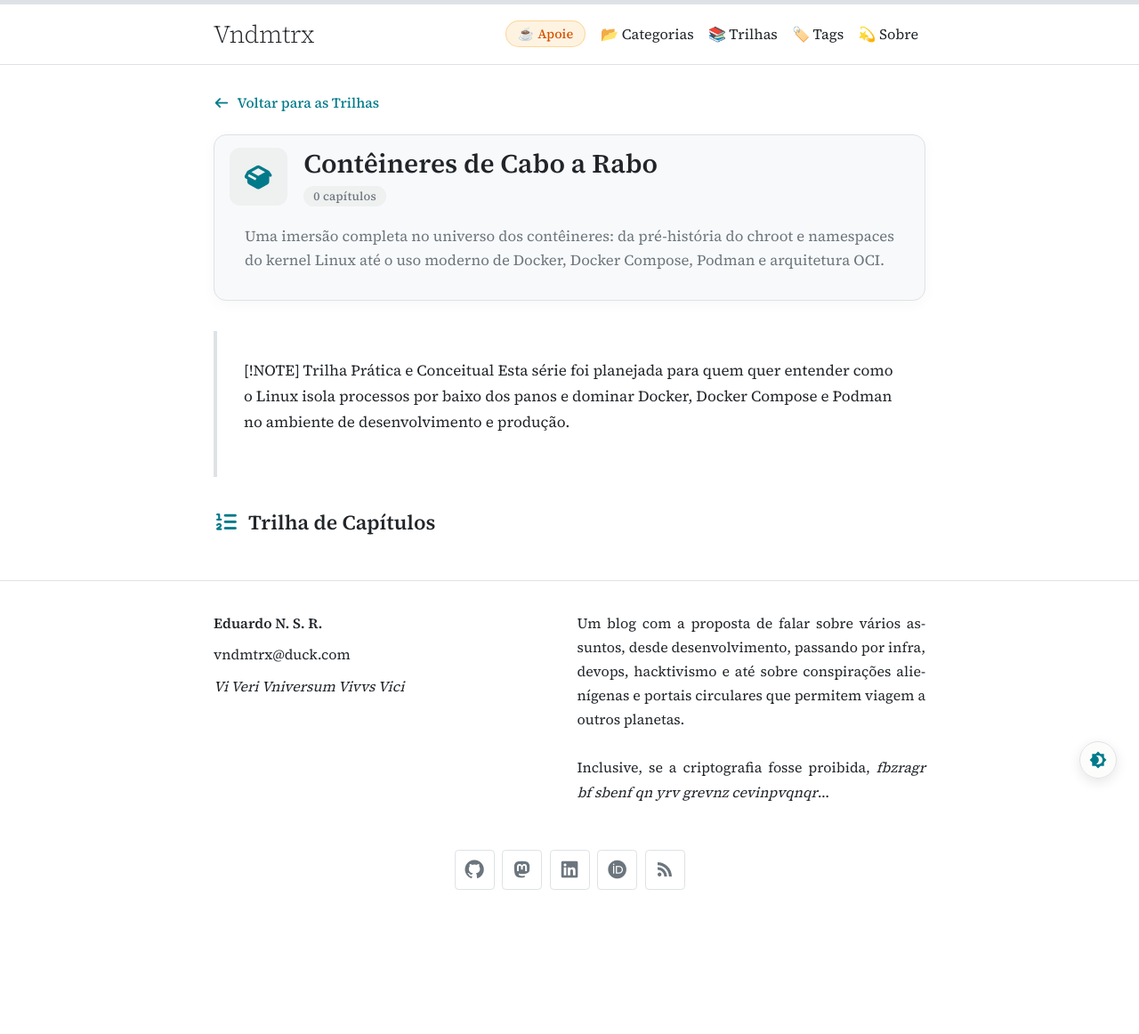
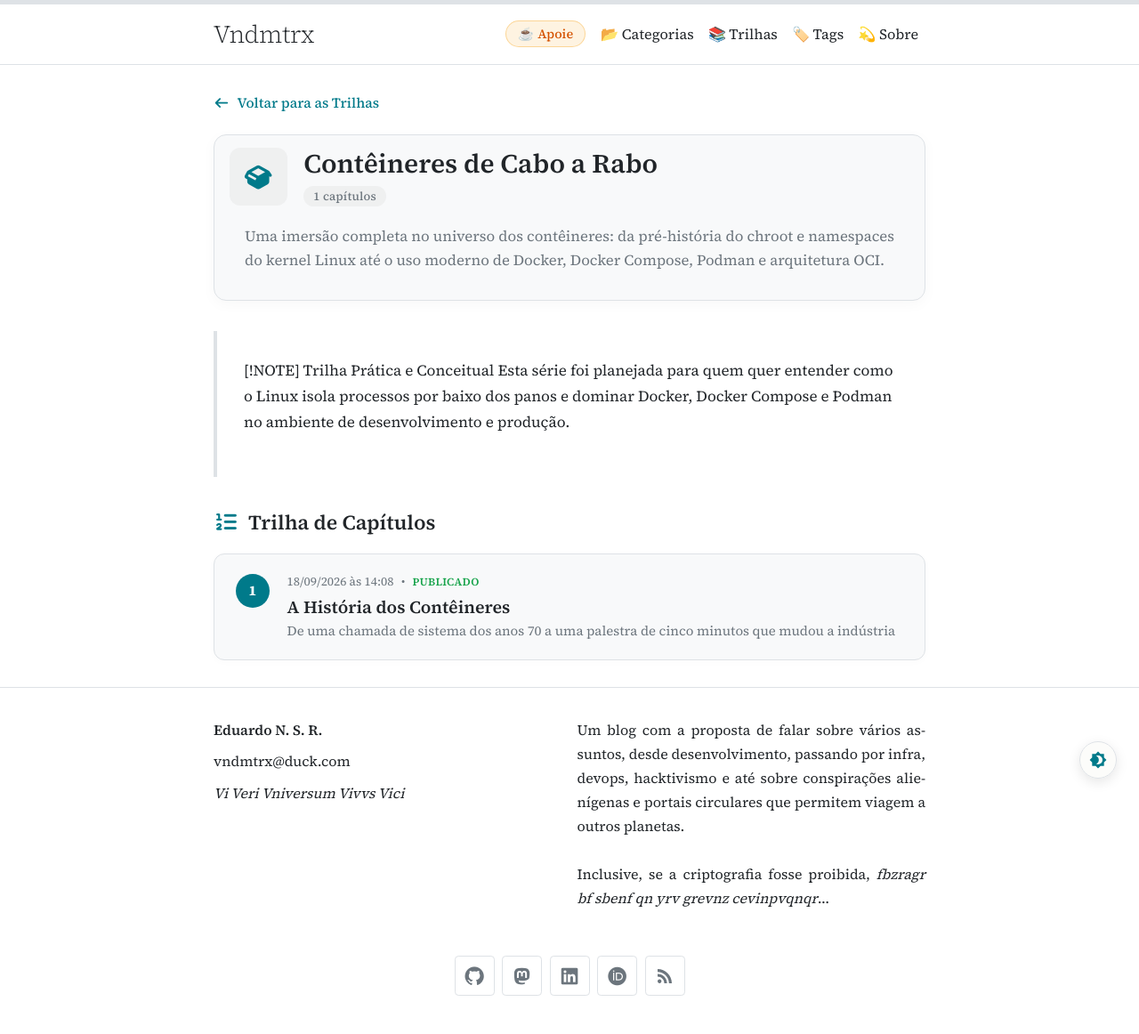
Before and after one commit to vndmtrx/vndmtrx.github.io, a Jekyll site: the page built from tutoriais/conteineres.md, in a window 1280 px wide. Shown: the whole page at 89% size. Built offline with Jekyll 4.4.1, drawn with Linux system fonts in a browser that asks for light colours; nearby versions of some CDN libraries; before the commit the page ends 1042 px from its top, so only the background shows below that; part of the change alters nothing that is shown.

Commit message:
Liberação da publicação

```diff
--- a/_posts/2026/09/2026-09-18-conteineres-historia.md
+++ b/_posts/2026/09/2026-09-18-conteineres-historia.md
@@ -4,11 +4,10 @@ title: "A História dos Contêineres"
 subtitle: "De uma chamada de sistema dos anos 70 a uma palestra de cinco minutos que mudou a indústria"
 author:
   - "Eduardo N. S. R."
-date: 2026-09-18 14:00:00 GMT-3
+date: 2026-09-18 14:08:00 GMT-3
 permalink: /posts/conteineres-historia/
 tags: [Docker, Contêineres, Linux, História]
 series: Contêineres de Cabo a Rabo
-published: false
 category: Artigos
 ---
 
```
